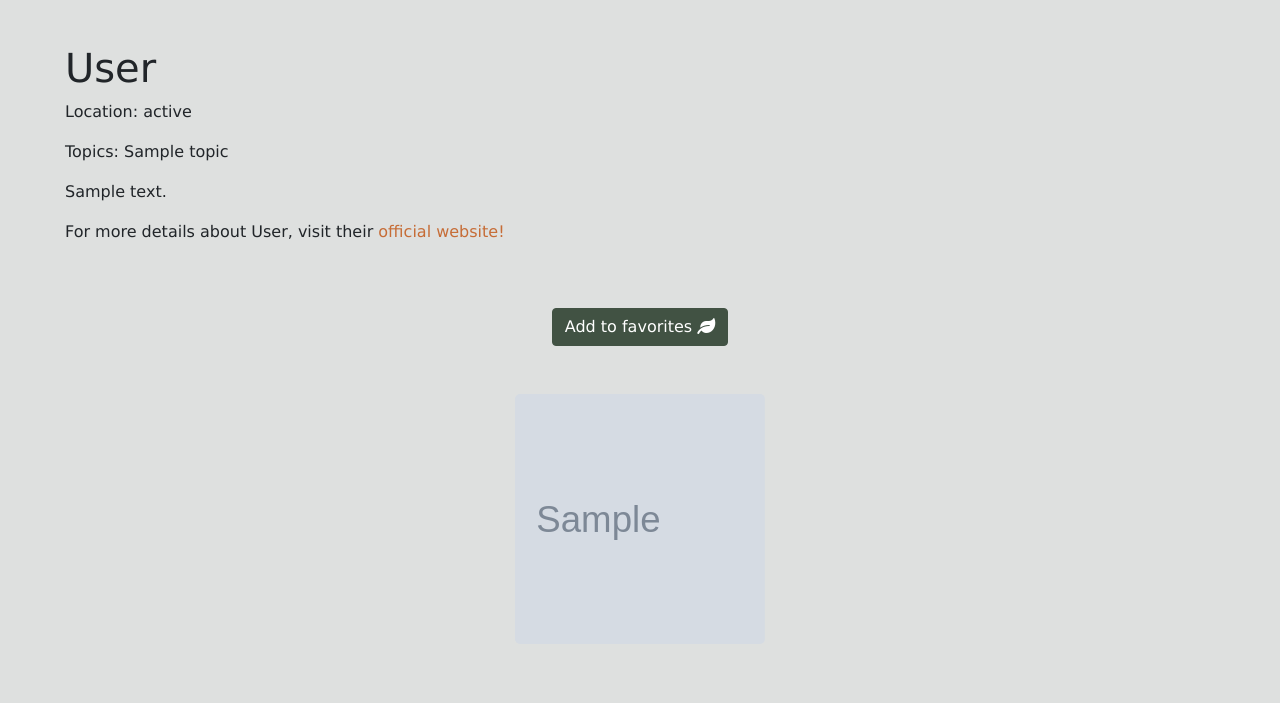
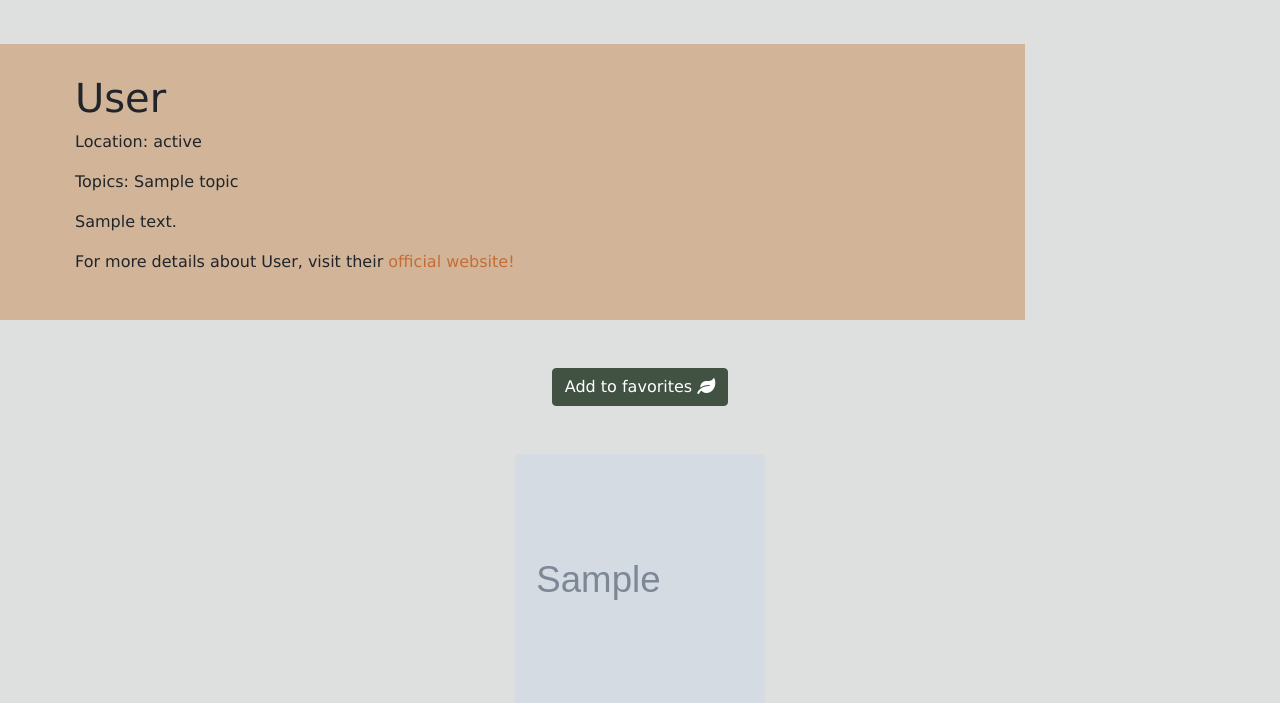
Before and after one commit to LNgroff/park-finder, a Flask app: page /parks/1 in a window 1280 px wide. Shown: the part 56-759 px from the top of the page. Run offline with Flask 2, Linux system fonts and the light colour scheme; tables that the repository leaves empty hold one stand-in row (values such as "Sample post"); grey boxes marked "Sample" are stand-in pictures.

Commit message:
stlying for park_details adjusted

```diff
--- a/static/css/landing.css
+++ b/static/css/landing.css
@@ -4,7 +4,7 @@ body {
     background-size: cover;
     color: white;
     text-align: center;
-    font-family: Calibri
+    font-family: Calibri;
 }
 
 /* site-wrapper and site-wrapper-inner are to vertically center content using
--- a/static/css/site.css
+++ b/static/css/site.css
@@ -16,7 +16,6 @@ body {
 
 }
 
-
 .alert {
     background-color: #b7560150;
     color: #B75501;
@@ -30,6 +29,16 @@ a:hover{
     color: #36421f;
 }
 
+.abox {
+    background-color: #b7560150;
+    width: 90%;
+    padding-left: 85px;
+    padding-right: 100px;
+    padding-top: 30px;
+    padding-bottom: 30px;
+    left: -75px;
+    position: relative;
+}
 
 
 /* Image related styling */
```
